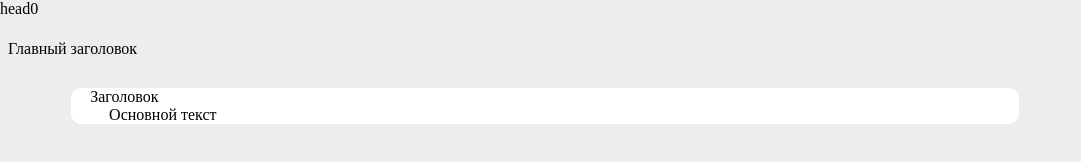
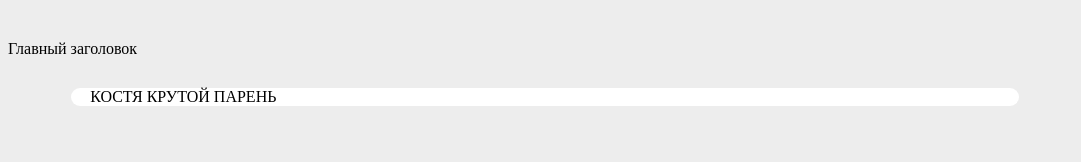
Before and after one commit to ilyasporysh/ilyasporysh.github.io, a plain HTML site: page index.html in a window 1280 px wide. Shown: the whole page, without its empty margins (0-1081 px from the left). Drawn offline with Linux system fonts and the light colour scheme.

Commit message:
Update index.html

```diff
--- a/index.html
+++ b/index.html
@@ -8,12 +8,12 @@
     <link rel="stylesheet" href="/style.css">
 </head>
 <body>
-    <header>head0</header>
+    <header></header>
     <div class="txt1">Главный заголовок</div>
 
     <div class="soder">
-        <div class="txt2">Заголовок</div>
-        <div class="txt3">Основной текст</div>
+        <div class="txt2">КОСТЯ КРУТОЙ ПАРЕНЬ</div>
+        <div class="txt3"></div>
     </div>
 
 
```
